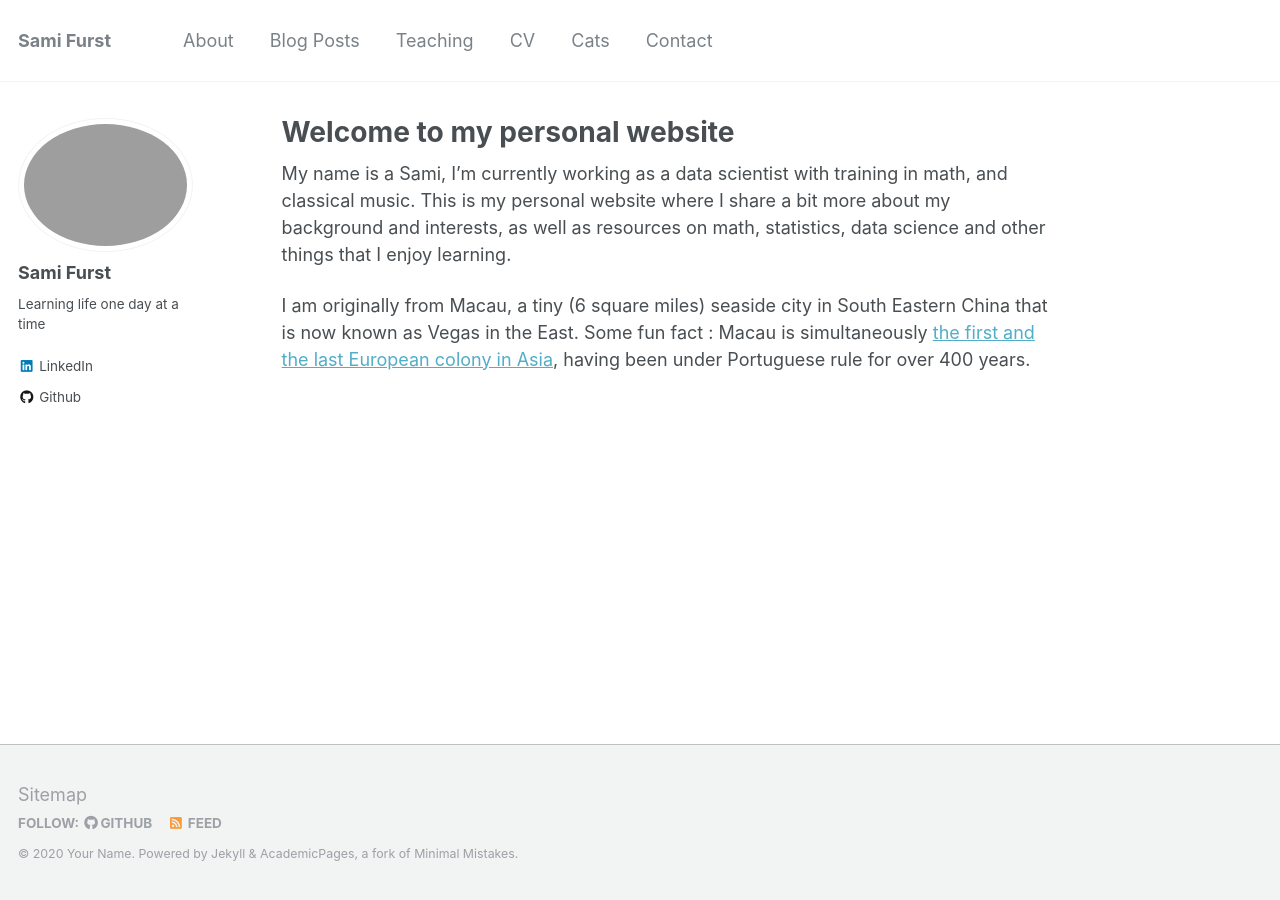
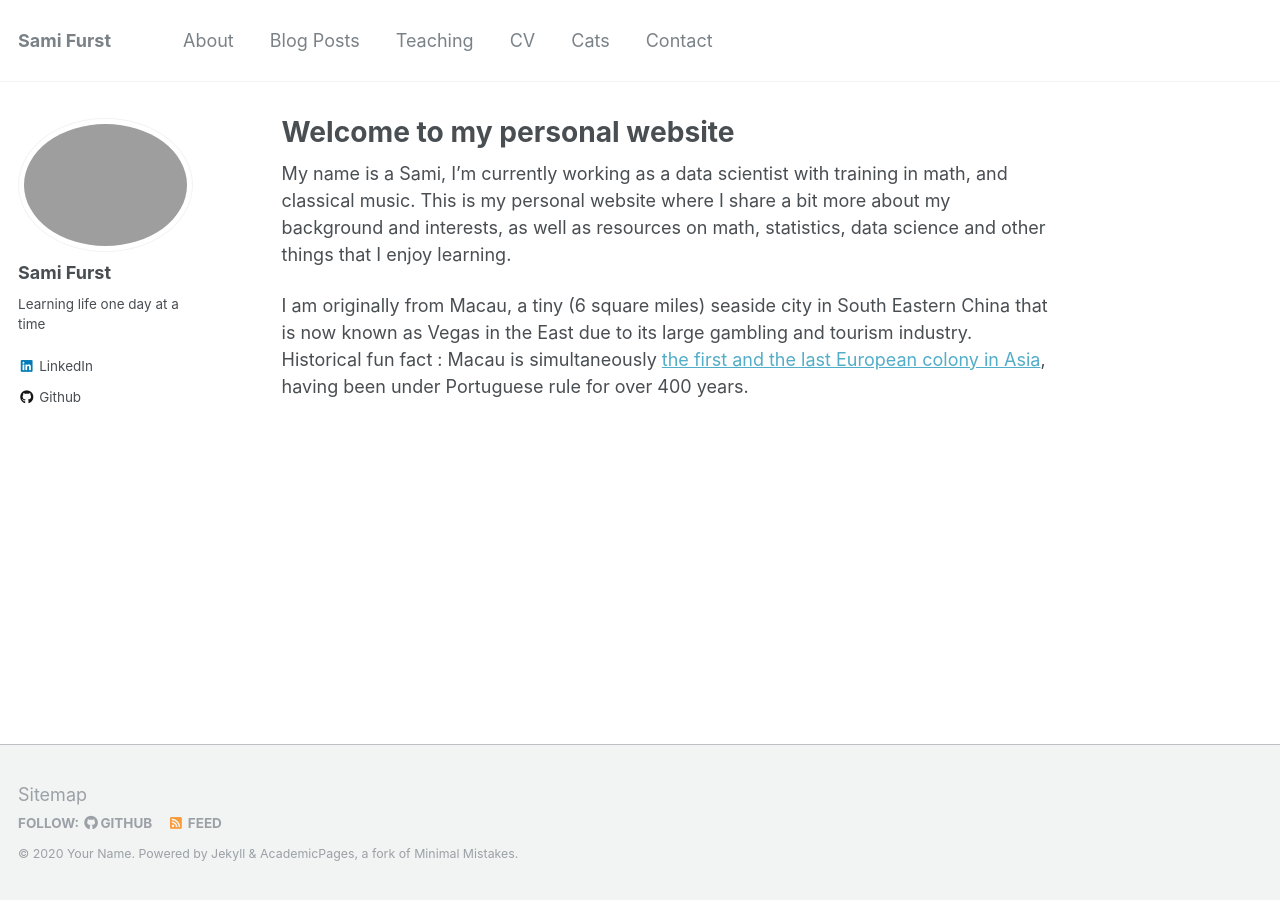
Before and after one commit to samimath/samimath.github.io, a Jekyll site: the page built from _pages/about.md, in a window 1280 px wide. Built offline with Jekyll 4.4.1, drawn with Linux system fonts in a browser that asks for light colours.

```diff
--- a/_pages/about.md
+++ b/_pages/about.md
@@ -10,4 +10,4 @@
 
 My name is a Sami, I'm currently working as a data scientist with training in math, and classical music. This is my personal website where I share a bit more about my background and interests, as well as resources on  math, statistics, data science and other things that I enjoy learning.
 
-I am originally from Macau, a tiny (6 square miles) seaside city in South Eastern China that is now known as Vegas in the East. Some fun fact : Macau is simultaneously [the first and the last European colony in Asia](https://www.chicagotribune.com/news/ct-xpm-1999-12-22-9912220059-story.html), having been under Portuguese rule for over 400 years.
+I am originally from Macau, a tiny (6 square miles) seaside city in South Eastern China that is now known as Vegas in the East due to its large gambling and tourism industry. Historical fun fact : Macau is simultaneously [the first and the last European colony in Asia](https://www.chicagotribune.com/news/ct-xpm-1999-12-22-9912220059-story.html), having been under Portuguese rule for over 400 years.
```
Also changed, not shown: images/profile2.png (added).
